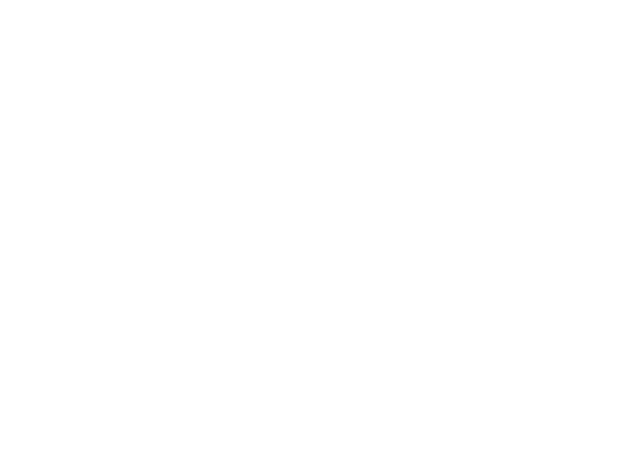
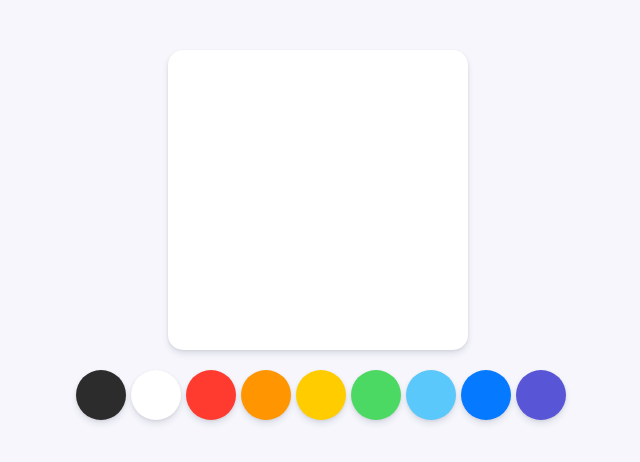
Before and after one commit to kamja44/drawing-board-2021, a plain HTML site: page index.html in a window 1280 px wide. Shown: the whole page, without its empty margins (322-962 px from the left). Drawn offline with Linux system fonts and the light colour scheme.

Commit message:
#1.1 styles part One

```diff
--- a/index.html
+++ b/index.html
@@ -8,6 +8,20 @@
     <link rel="stylesheet" href="./styles.css">
 </head>
 <body>
+    <canvas id="jsCanvas" class="canvas"></canvas>
+    <div class="controls">
+        <div id="jsColors" class="controls__colors">
+            <div class="controls__color" style="background-color:#2c2c2c;"></div>
+            <div class="controls__color" style="background-color:white;"></div>
+            <div class="controls__color" style="background-color:#FF3B30;"></div>
+            <div class="controls__color" style="background-color:#FF9500;"></div>
+            <div class="controls__color" style="background-color:#FFCC00;"></div>
+            <div class="controls__color" style="background-color:#4CD963;"></div>
+            <div class="controls__color" style="background-color:#5AC8FA;"></div>
+            <div class="controls__color" style="background-color:#0579FF;"></div>
+            <div class="controls__color" style="background-color:#5856D6;"></div>
+        </div>
+    </div>
     <script src="./app.js"></script>
 </body>
 </html>
--- /dev/null
+++ b/reset.css
@@ -0,0 +1,43 @@
+html, body, div, span, applet, object, iframe,
+h1, h2, h3, h4, h5, h6, p, blockquote, pre,
+a, abbr, acronym, address, big, cite, code,
+del, dfn, em, img, ins, kbd, q, s, samp,
+small, strike, strong, sub, sup, tt, var,
+b, u, i, center,
+dl, dt, dd, ol, ul, li,
+fieldset, form, label, legend,
+table, caption, tbody, tfoot, thead, tr, th, td,
+article, aside, canvas, details, embed,
+figure, figcaption, footer, header, hgroup,
+menu, nav, output, ruby, section, summary,
+time, mark, audio, video {
+	margin: 0;
+	padding: 0;
+	border: 0;
+	font-size: 100%;
+	font: inherit;
+	vertical-align: baseline;
+}
+/* HTML5 display-role reset for older browsers */
+article, aside, details, figcaption, figure,
+footer, header, hgroup, menu, nav, section {
+	display: block;
+}
+body {
+	line-height: 1;
+}
+ol, ul {
+	list-style: none;
+}
+blockquote, q {
+	quotes: none;
+}
+blockquote:before, blockquote:after,
+q:before, q:after {
+	content: '';
+	content: none;
+}
+table {
+	border-collapse: collapse;
+	border-spacing: 0;
+}
--- a/styles.css
+++ b/styles.css
@@ -0,0 +1,36 @@
+@import "./reset.css";
+
+body{
+    background-color: #f6f6fc;
+
+    font-family: -apple-system, BlinkMacSystemFont, 'Segoe UI', Roboto, Oxygen, Ubuntu, Cantarell, 'Open Sans', 'Helvetica Neue', sans-serif;
+    display: flex;
+    flex-direction: column;
+    align-items: center;
+    padding-top: 50px;
+}
+
+.canvas{
+    width: 300px;
+    height: 300px;
+    background-color: white;
+    border-radius: 15px;
+    box-shadow: 0 4px 6px rgba(50,50,93,0.11), 0 1px 3px rgba(0,0,0,0.08);
+}
+
+.controls{
+    margin-top: 20px;
+}
+
+.controls .controls__colors{
+    display: flex;
+}
+
+.controls__colors .controls__color{
+    width: 50px;
+    height: 50px;
+    box-shadow: 0 4px 6px rgba(50,50,93,0.11), 0 1px 3px rgba(0,0,0,0.08);
+    border-radius: 50%;
+    margin-left: 5px;
+    cursor: pointer;
+}
```
